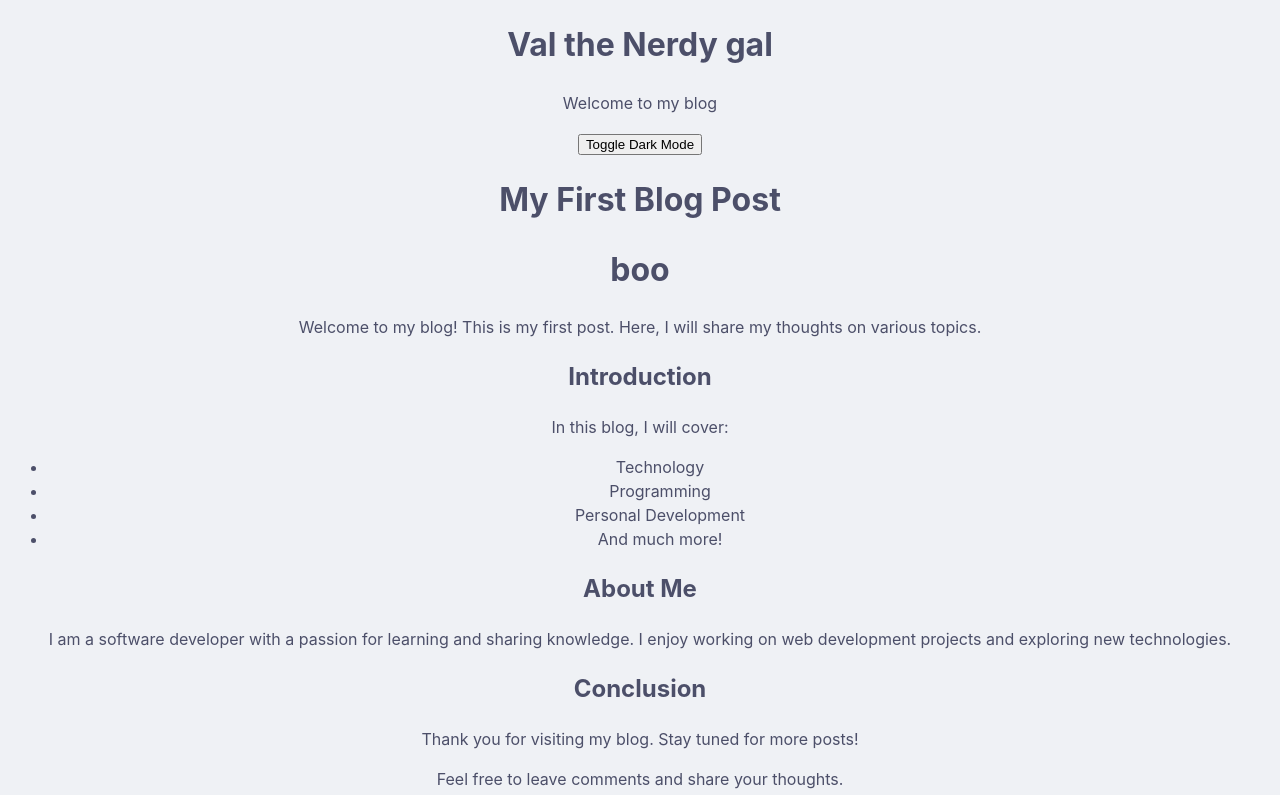
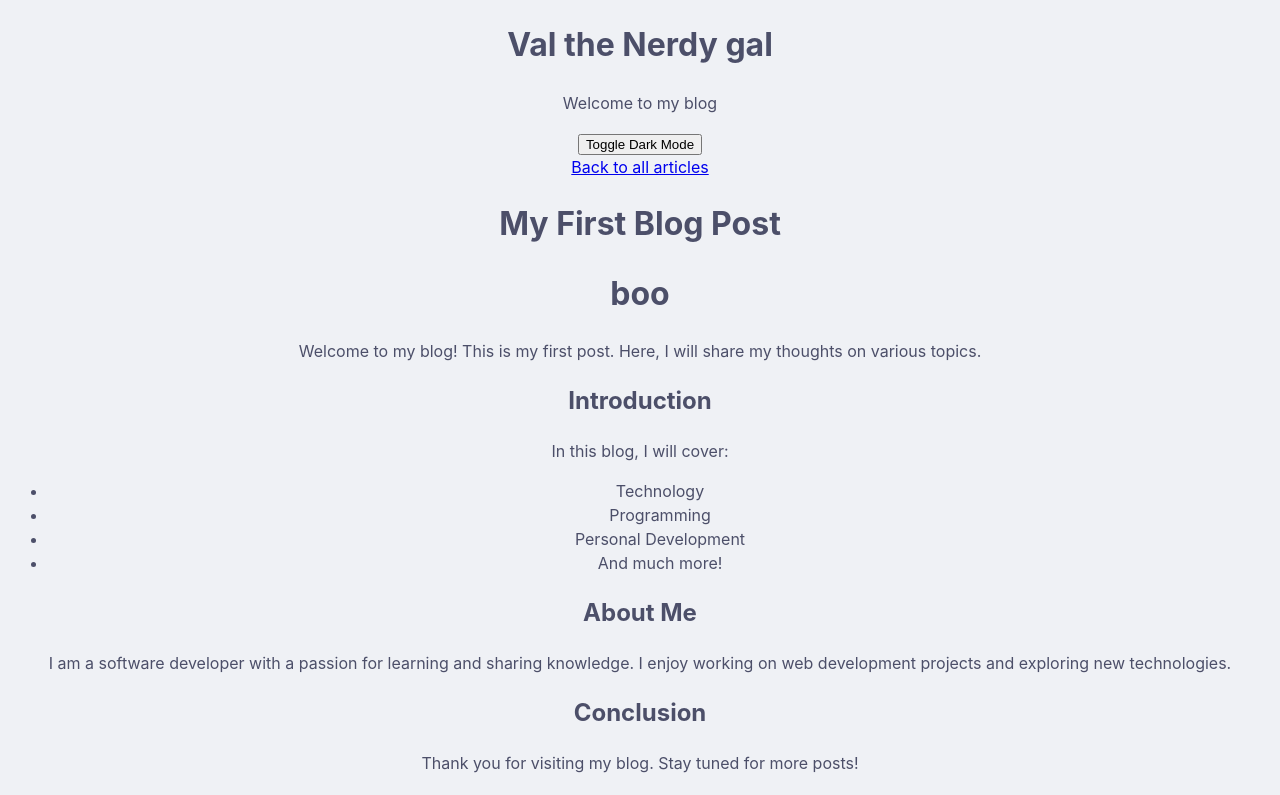
Before and after one commit to its-cutie-valerie/blog, a React (Vite) app: page /article/article1 in a window 1280 px wide. Shown: the top 795 px of the page. Built offline with nearby package versions, Linux system fonts and the light colour scheme.

Commit message:
Update Article.tsx

```diff
--- a/src/components/Article.tsx
+++ b/src/components/Article.tsx
@@ -21,6 +21,7 @@ const Article: React.FC = () => {
 
   return (
     <div>
+    <a href="/">Back to all articles</a>
       <ReactMarkdown children={content} remarkPlugins={[remarkGfm]} />
     </div>
   );
```
